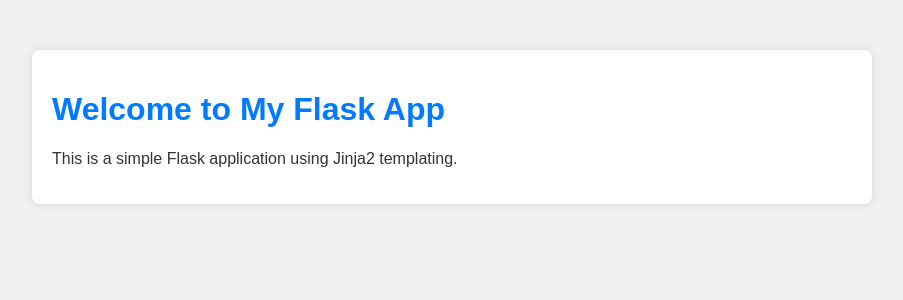
After one commit to SatireSage/dev_sandbox, a Flask app: page /credentials in a window 1280 px wide. The commit adds this page. Shown: the top 300 px of the page, without its empty margins (188-1091 px from the left). Run offline with Flask 3, Linux system fonts and the light colour scheme.

Commit message:
Bug fix and Update Fix user being able to submit negative studentID and allocation time (studentID now minimum of 0 with steps of 1, allocation time minimum of 0.5 hours and steps of 0.5) Add credentials.html placeholder template Change '/setup' route from returning same page to redirecting to '/credentials' Add '/credentials' with method GET as placeholder

```diff
--- a/src/app.py
+++ b/src/app.py
@@ -9,10 +9,16 @@ def index():
 @app.route('/setup', methods=['GET','POST'])
 def setup():
     if request.method == 'POST':
+        ## Temporarily just grabbing data locally here, remove comment when SSH credentials is implemented
         studentID = request.form.get('studentID')
         allocationTime = request.form.get('allocationTime')
-        print(f'[SUBMISSION] StudentID: {studentID} Time: {allocationTime}')
+        print(f'[REQUEST] StudentID: {studentID} Time: {allocationTime} hours')
+        return redirect(url_for('credentials'))
     return render_template('setup.html')
+
+@app.route('/credentials', methods=['GET'])
+def credentials():
+    return render_template('credentials.html')
 
 if __name__ == '__main__':
     app.run(host='0.0.0.0', port=5000, debug=True)
--- /dev/null
+++ b/src/templates/credentials.html
@@ -0,0 +1,15 @@
+<!DOCTYPE html>
+<html lang="en">
+<head>
+    <meta charset="UTF-8">
+    <meta name="viewport" content="width=device-width, initial-scale=1.0">
+    <title>Credentials</title>
+    <link rel="stylesheet" href="{{ url_for('static', filename='styles.css') }}">
+</head>
+<body>
+    <div class="container">
+        <h1>Welcome to My Flask App</h1>
+        <p>This is a simple Flask application using Jinja2 templating.</p>
+    </div>
+</body>
+</html>
```
Also changed, not shown: src/templates/setup.html (+4 -4 lines).
